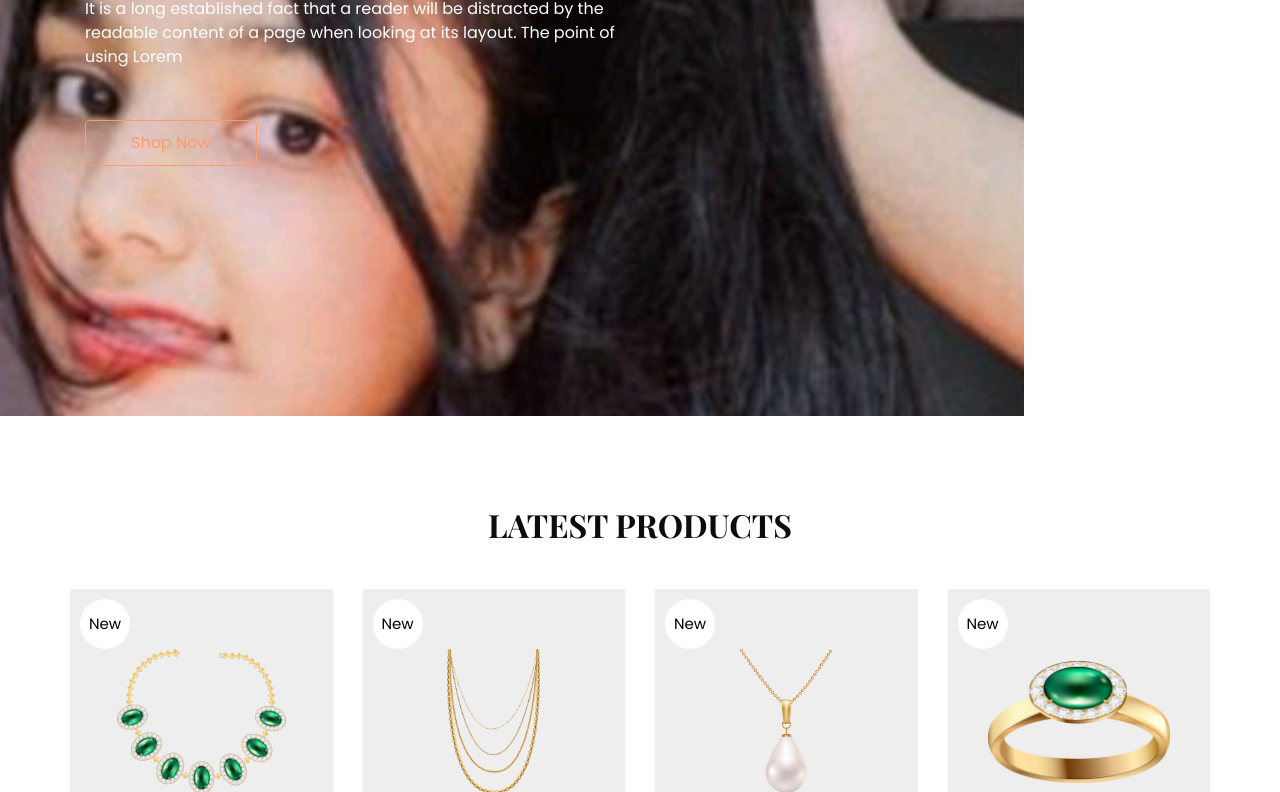
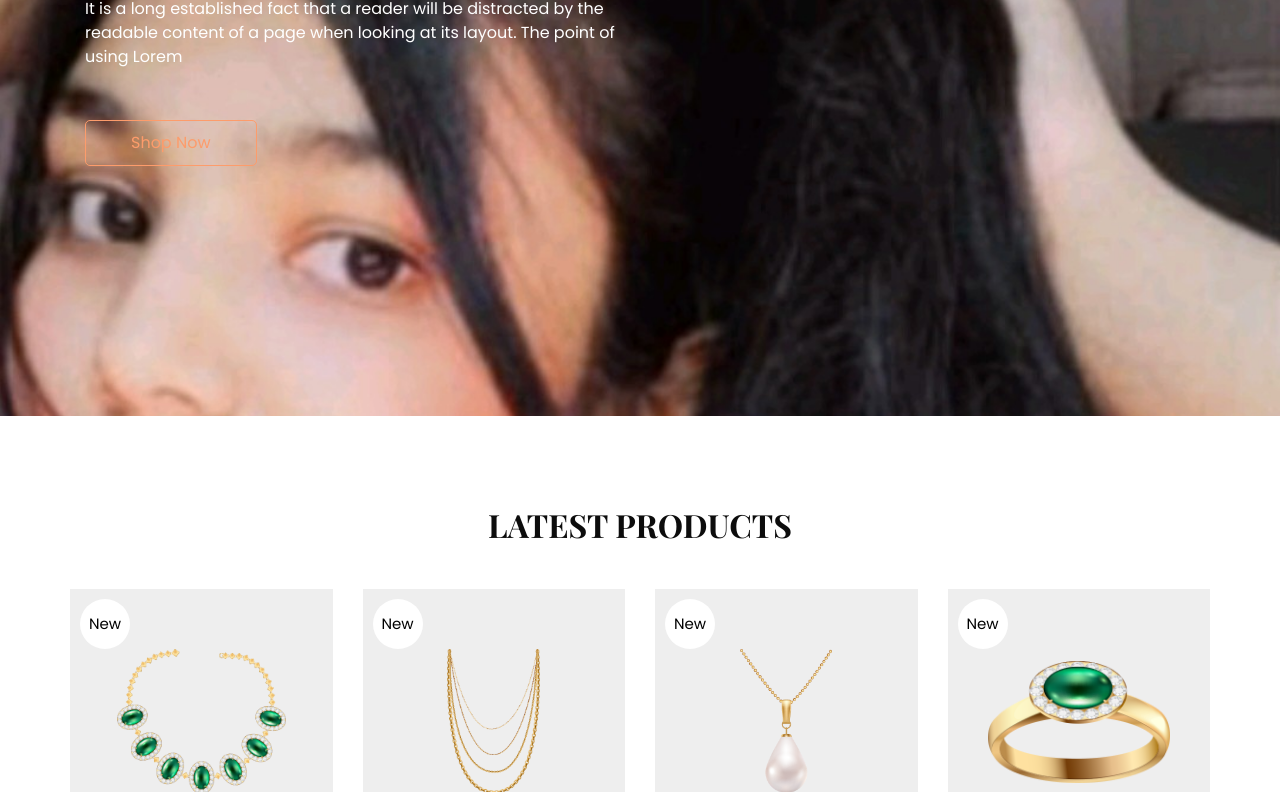
Before and after one commit to farukkhanpp/freehost.github.io1, a plain HTML site: page index.html in a window 1280 px wide. Shown: the part 384-1176 px from the top of the page. Drawn offline with nearby package versions, Linux system fonts and the light colour scheme.

Commit message:
Update style.css

```diff
--- a/css/style.css
+++ b/css/style.css
@@ -339,13 +339,12 @@ a:focus {
   left: 0;
   width: 100%;
   height: 100%;
-  /* box-sizing: border-box; */
   z-index: 2;
   overflow: hidden;
 }
 
 .slider_section .slider_bg_box img {
-  width: 80%;
+  width: 100%;
   height: 100%;
   -o-object-fit: cover;
      object-fit: cover;
```
